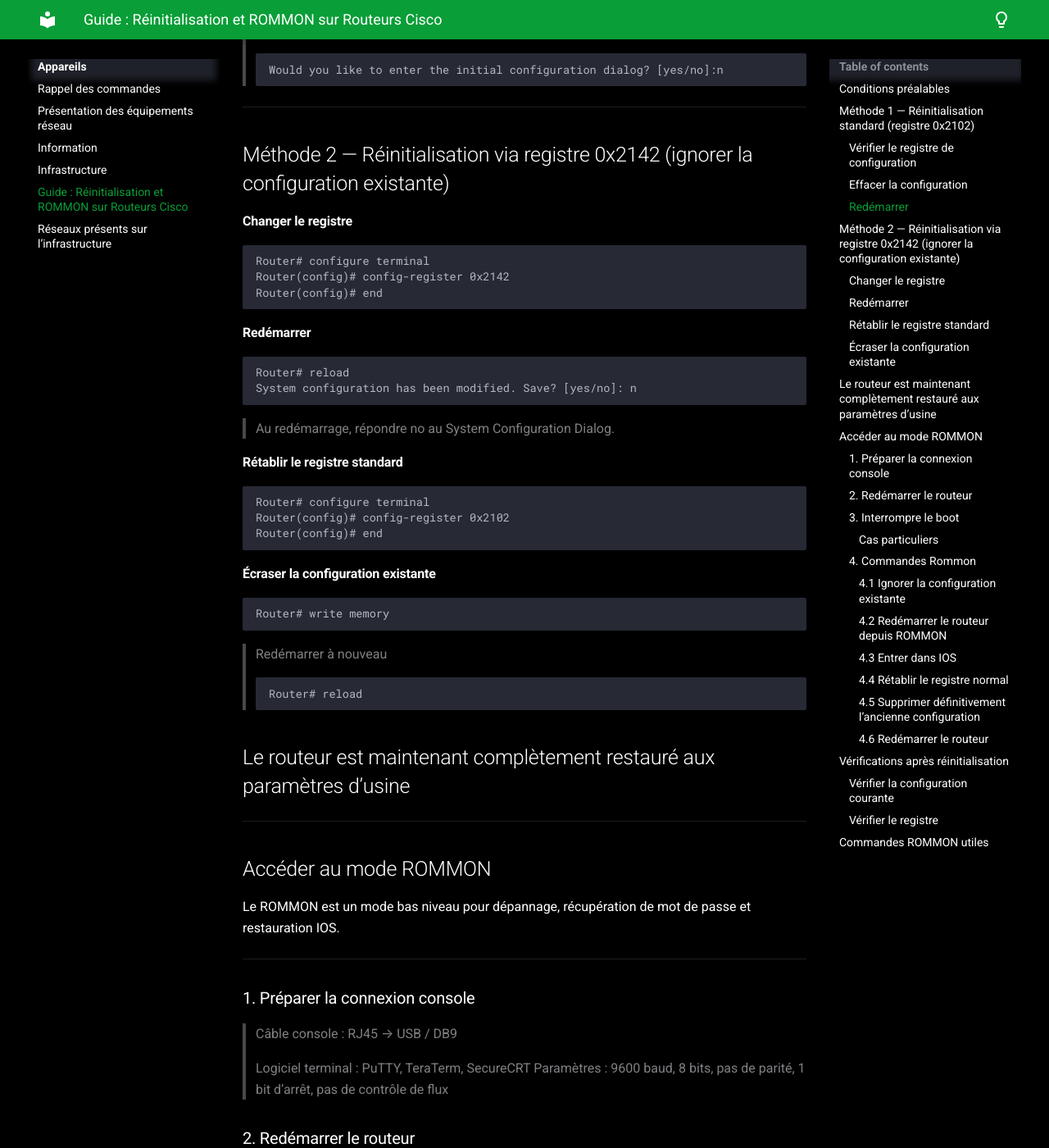
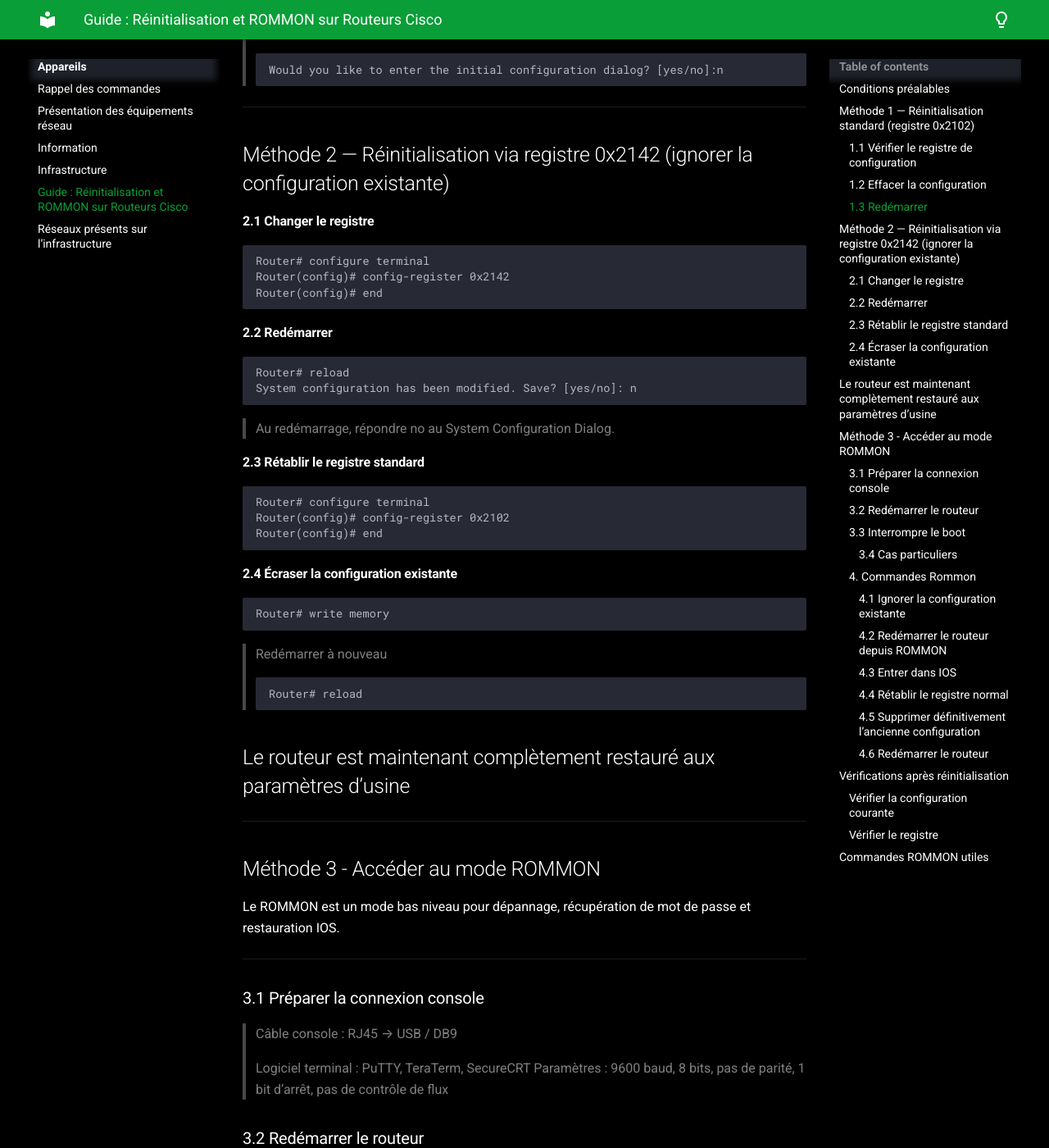
Before and after one commit to XolA-max/gp-orleans-sportludique2025-2026, an MkDocs documentation site: the page built from docs/Appareils/Reinitialisation.md, in a window 1280 px wide and 1400 px high, scrolled down 1071 px. Shown: the whole window at 82% size. Built offline with MkDocs 1.6.1 and Material for MkDocs 9.7.7, drawn with Linux system fonts in a browser that asks for light colours; some of the changed text lies outside the part shown.

Commit message:
amelioration doc reinitialisation

````diff
--- a/docs/Appareils/Reinitialisation.md
+++ b/docs/Appareils/Reinitialisation.md
@@ -13,7 +13,7 @@
 Deux méthodes principales sont disponibles.
 ## Méthode 1 — Réinitialisation standard (registre 0x2102)
 
-#### Vérifier le registre de configuration
+#### 1.1 Vérifier le registre de configuration
 ```
 Router# show version
 ```
@@ -29,14 +29,14 @@ Router(config)# config-register 0x2102
 Router(config)# end
 ```
 
-#### Effacer la configuration
+#### 1.2 Effacer la configuration
 ```
 
 
 Router# write erase
 ```
 
-#### Redémarrer
+#### 1.3 Redémarrer
 ```
 
 Router# reload
@@ -52,7 +52,7 @@ Would you like to enter the initial configuration dialog? [yes/no]:n
 
 ## Méthode 2 — Réinitialisation via registre 0x2142 (ignorer la configuration existante)
 
-#### Changer le registre
+#### 2.1 Changer le registre
 ```
 
 Router# configure terminal
@@ -60,7 +60,7 @@ Router(config)# config-register 0x2142
 Router(config)# end
 ```
 
-#### Redémarrer
+#### 2.2 Redémarrer
 ```
 
 Router# reload
@@ -69,7 +69,7 @@ System configuration has been modified. Save? [yes/no]: n
 
 >Au redémarrage, répondre no au System Configuration Dialog.
 
-#### Rétablir le registre standard
+#### 2.3 Rétablir le registre standard
 ```
 
 Router# configure terminal
@@ -77,7 +77,7 @@ Router(config)# config-register 0x2102
 Router(config)# end
 ```
 
-#### Écraser la configuration existante
+#### 2.4 Écraser la configuration existante
 ```
 
 Router# write memory
@@ -92,13 +92,13 @@ Router# reload
 
 ---
 
-##  Accéder au mode ROMMON
+##  Méthode 3 - Accéder au mode ROMMON
 
 Le ROMMON est un mode bas niveau pour dépannage, récupération de mot de passe et restauration IOS.
 
 ---
 
-### 1. Préparer la connexion console
+### 3.1 Préparer la connexion console
 
 > Câble console : RJ45 → USB / DB9
 
@@ -106,14 +106,14 @@ Le ROMMON est un mode bas niveau pour dépannage, récupération de mot de passe
 Paramètres : 9600 baud, 8 bits, pas de parité, 1 bit d’arrêt, pas de contrôle de flux
 
 
-### 2. Redémarrer le routeur
+### 3.2 Redémarrer le routeur
 ```
 
 Router# reload
 ```
 
 >ou couper et remettre l’alimentation.
-### 3. Interrompre le boot
+### 3.3 Interrompre le boot
 
 > / ! \ Dès l’apparition du message :
 Use BREAK or ESC to interrupt boot process
@@ -122,7 +122,7 @@ Appuyer sur BREAK (Ctrl + Pause/Break)
 ou (Ctrl + Fn + B)
 ou ESC selon le clavier.
 ```
-#### Cas particuliers
+#### 3.4 Cas particuliers
 
     Touche BREAK ne fonctionne pas : utiliser le menu “Send Break” de votre terminal.
 
````
